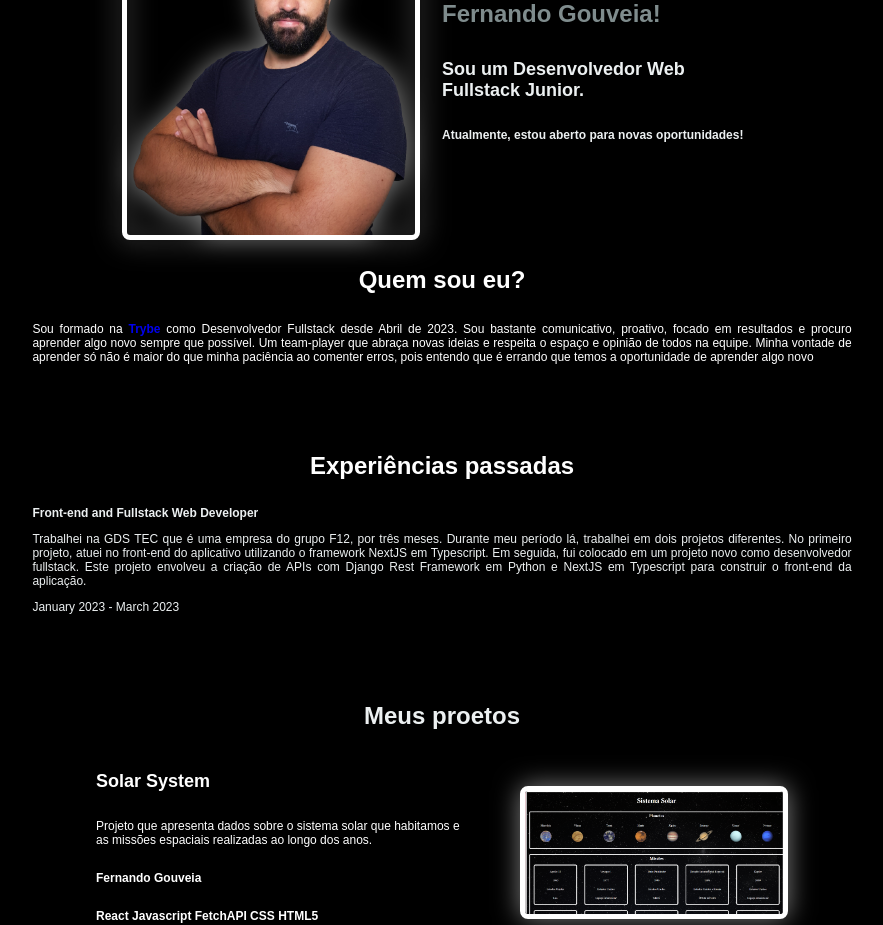
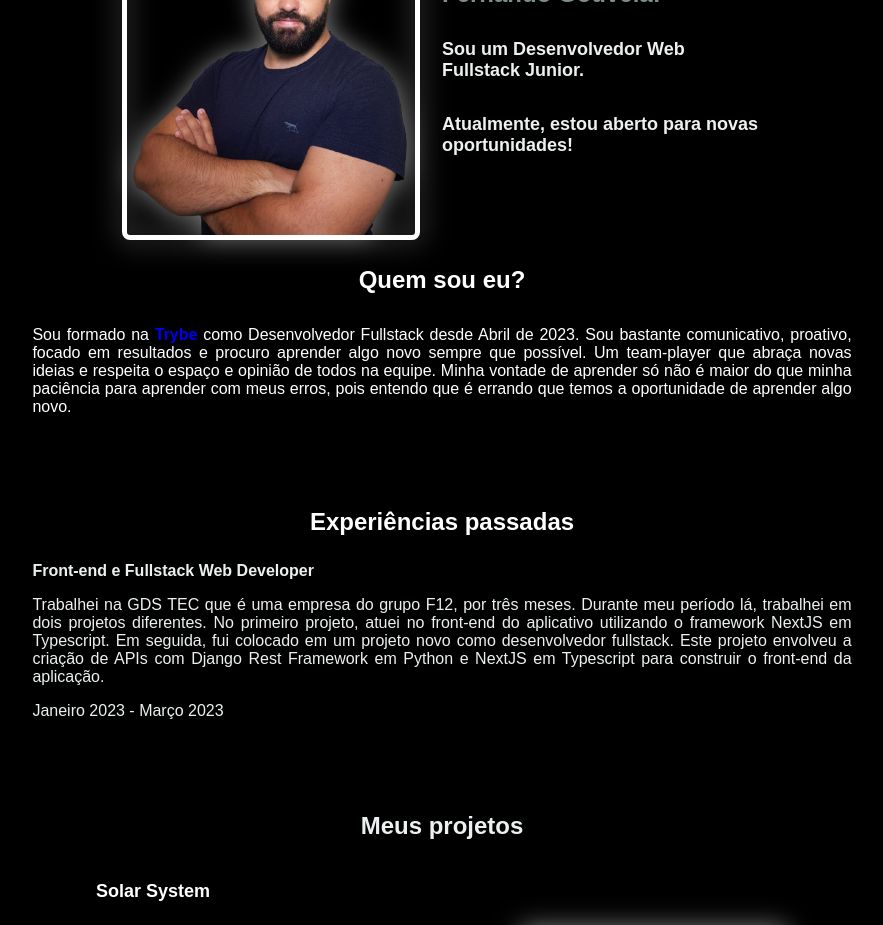
Before and after one commit to FernandoGouveia92/Portfolio, a Next.js app: page / in a window 1280 px wide. Shown: the part 180-1105 px from the top of the page, without its empty margins (198-1081 px from the left). Built offline with nearby package versions, Linux system fonts and the light colour scheme.

Commit message:
ajustes de tamanhos de fontes e nitidez de textos

```diff
--- a/src/components/biografia/index.tsx
+++ b/src/components/biografia/index.tsx
@@ -6,7 +6,7 @@ export default function Biografia() {
     <BiografyInfoContainer data-aos="fade-up">
       <TextContainer>
         <TextTitle>Quem sou eu?</TextTitle>
-        <Text>Sou formado na <StyledLinkTrybe href="https://www.betrybe.com" target="_blank"><strong>Trybe</strong></StyledLinkTrybe> como Desenvolvedor Fullstack desde Abril de 2023. Sou bastante comunicativo, proativo, focado em resultados e procuro aprender algo novo sempre que possível. Um team-player que abraça novas ideias e respeita o espaço e opinião de todos na equipe. Minha vontade de aprender só não é maior do que minha paciência ao comenter erros, pois entendo que é errando que temos a oportunidade de aprender algo novo</Text>
+        <Text>Sou formado na <StyledLinkTrybe href="https://www.betrybe.com" target="_blank"><strong>Trybe</strong></StyledLinkTrybe> como Desenvolvedor Fullstack desde Abril de 2023. Sou bastante comunicativo, proativo, focado em resultados e procuro aprender algo novo sempre que possível. Um team-player que abraça novas ideias e respeita o espaço e opinião de todos na equipe. Minha vontade de aprender só não é maior do que minha paciência para aprender com meus erros, pois entendo que é errando que temos a oportunidade de aprender algo novo.</Text>
       </TextContainer>
     </BiografyInfoContainer>
   )
--- a/src/components/contact/index.tsx
+++ b/src/components/contact/index.tsx
@@ -7,8 +7,8 @@ function Contact() {
 
     return (
         <ContactContainer>
-            <TextQuestion>Let's work together?</TextQuestion>
-            <Text>Here's how you can find me:</Text>
+            <TextQuestion>Vamos trabalhar juntos?</TextQuestion>
+            <Text>Como entrar em contato comigo:</Text>
             <IconContainer>
                 <IconLink target="_blank" href="https://www.linkedin.com/in/fernando-gouveia-soares/">
                     <FaLinkedin size={40} />
--- a/src/components/jobs/index.tsx
+++ b/src/components/jobs/index.tsx
@@ -13,7 +13,7 @@ function Jobs() {
             <ExperienceContainer>
               <TitleExperience>{job.position}</TitleExperience>
               <DescriptionExperience>{job.description}</DescriptionExperience>
-              <p>{job.periodOfStaying}</p>
+              <DescriptionExperience>{job.periodOfStaying}</DescriptionExperience>
             </ExperienceContainer>
           ))
         }
--- a/src/components/project/index.tsx
+++ b/src/components/project/index.tsx
@@ -9,7 +9,11 @@ export default function Project(props: IProject) {
             <TextContentContainer>
                 <Title>{title}</Title>
                 <Description>{description}</Description>
-                <Authors>{authors}</Authors>
+                <Authors>
+                    Autor/Autores:
+                    {' '}
+                    {authors}
+                </Authors>
                 <Stacks>
                     {stacks.map((stack, index) => (
                         <span key={index}>{stack}</span>
--- a/src/components/projects/index.tsx
+++ b/src/components/projects/index.tsx
@@ -7,7 +7,7 @@ function Projects() {
 
   return (
     <ProjectsInfoContainer data-aos="fade-up">
-      <TextContent>Meus proetos</TextContent>
+      <TextContent>Meus projetos</TextContent>
       <ProjectsContainer>
         {
           projectsListUtil.map(project => (
--- a/src/styles/biography/styles.ts
+++ b/src/styles/biography/styles.ts
@@ -34,6 +34,7 @@ export const TextTitle = styled.h1`
 export const Text = styled.p`
     color: white;
     font-weight: 200;
+    font-size: 16px;
 `;
 
 export const StyledLinkTrybe = styled.a`
--- a/src/styles/eachProject/styles.ts
+++ b/src/styles/eachProject/styles.ts
@@ -19,24 +19,30 @@ export const TextContentContainer = styled.div`
 export const Title = styled.h2`
     font-weight: bolder;
     color: white;
+    font-size: 18px;
 `;
 
 export const Authors = styled.p`
     font-weight: bold;
+    font-size: 16px;
     color: white;
 `;
 
 export const Description = styled.p`
     font-weight: lighter;
+    font-size: 16px;
     color: white;
 `;
 
 export const Stacks = styled.p`
     font-weight: bolder;
     color: white;
+    font-size: 16px;
 
     span:not(:last-child)::after {
-        content: " ";
+        content: "  ";
+        margin-left: 1.5px;
+
     }
 `;
 
@@ -44,6 +50,7 @@ export const DeployLink = styled.a`
     font-weight: bold;
     text-decoration: none;
     color: white;
+    font-size: 16px;
 
     &:hover {
         color: yellow;
--- a/src/styles/introduction/styles.ts
+++ b/src/styles/introduction/styles.ts
@@ -10,6 +10,7 @@ export const FirstSection = styled.div`
 export const Title = styled.h1`
     font-weight: bold;
     color: #7F8C8D;
+    /* font-size: 16px; */
 `
 
 export const MainCointainer = styled.div`
@@ -36,4 +37,5 @@ export const PictureTitleContainer = styled.div`
 
 export const TextContent = styled.p`
     font-weight: bolder;
+    font-size: 18px;
 `;
--- a/src/styles/jobs/styles.ts
+++ b/src/styles/jobs/styles.ts
@@ -35,9 +35,11 @@ export const ExperienceContainer = styled.div`
 
 export const TitleExperience = styled.div`
     font-weight: bolder;
+    font-size: 16px;
 `
 
 export const DescriptionExperience = styled.p`
     font-weight: 200;
     text-align: justify;
+    font-size: 16px;
 `
--- a/src/utils/jobs.ts
+++ b/src/utils/jobs.ts
@@ -1,7 +1,7 @@
 export const jobs = [
     {
-        position: "Front-end and Fullstack Web Developer",
+        position: "Front-end e Fullstack Web Developer",
         description: "Trabalhei na GDS TEC que é uma empresa do grupo F12, por três meses. Durante meu período lá, trabalhei em dois projetos diferentes. No primeiro projeto, atuei no front-end do aplicativo utilizando o framework NextJS em Typescript. Em seguida, fui colocado em um projeto novo como desenvolvedor fullstack. Este projeto envolveu a criação de APIs com Django Rest Framework em Python e NextJS em Typescript para construir o front-end da aplicação.",
-        periodOfStaying: "January 2023 - March 2023",
+        periodOfStaying: "Janeiro 2023 - Março 2023",
     }
 ]
```
